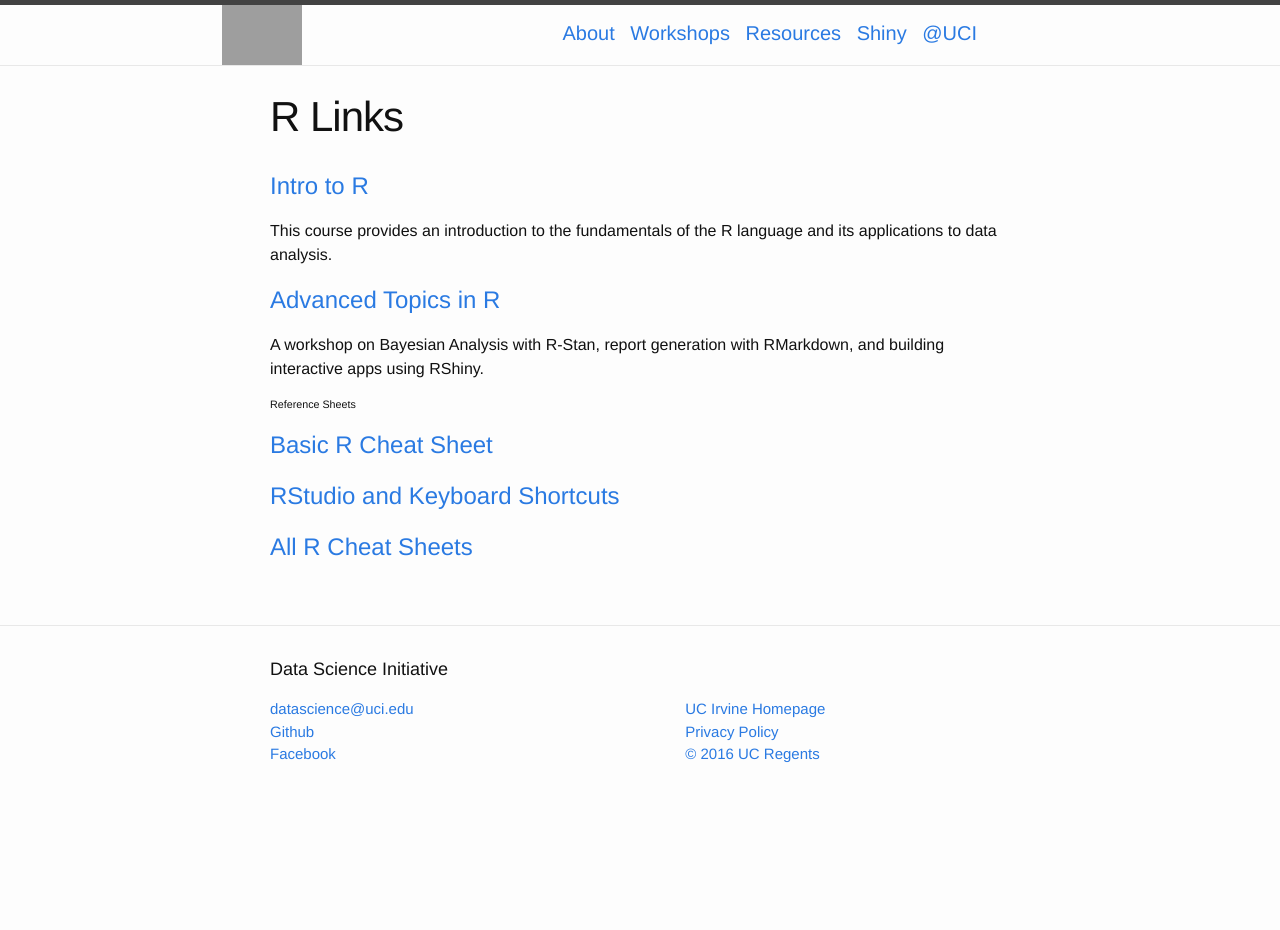
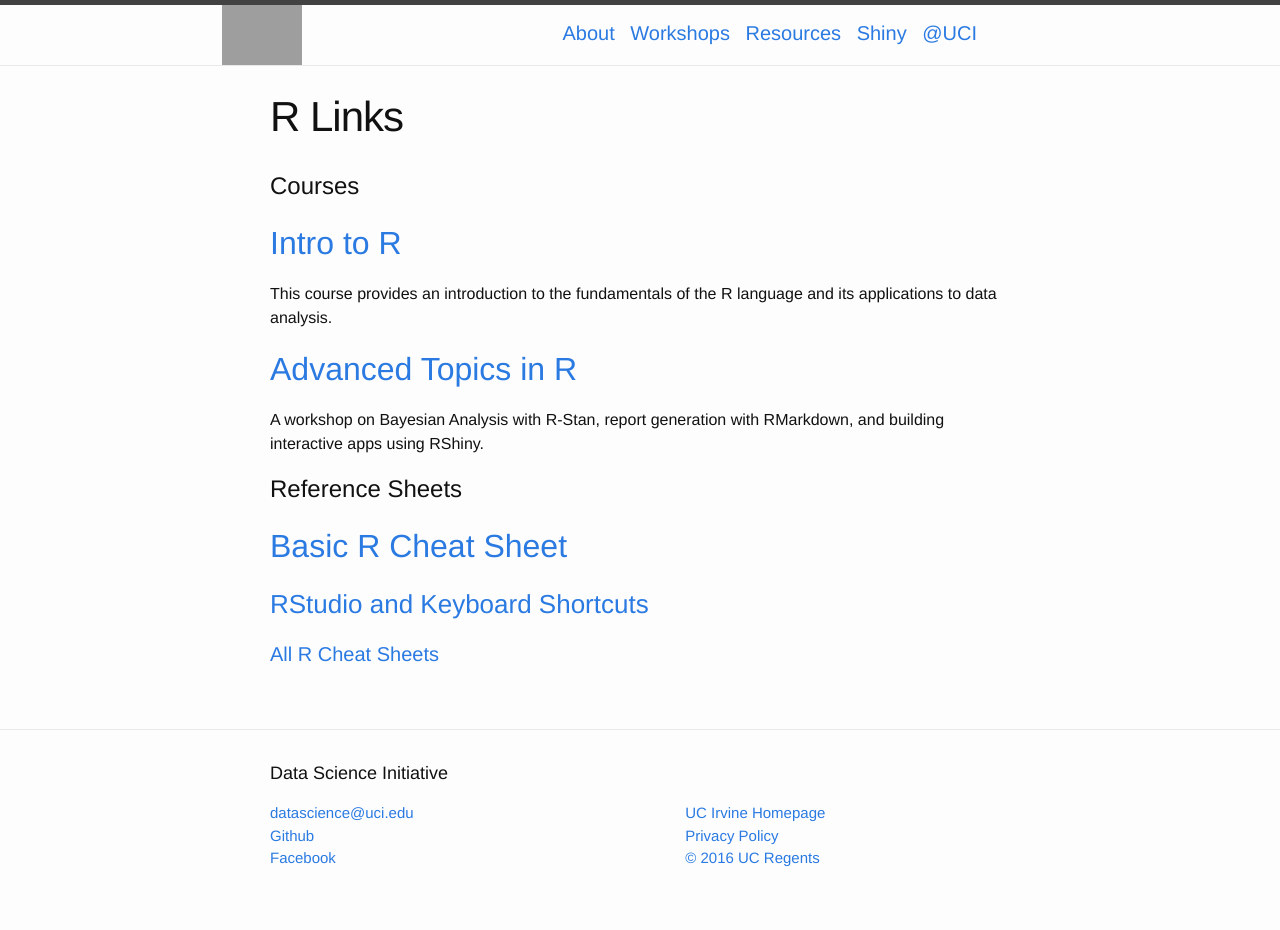
Before and after one commit to UCIDataScienceInitiative/UCIDataScienceInitiative.github.io, a Jekyll site: the page built from Workshops/R.html, in a window 1280 px wide. Built offline with Jekyll 4.4.1, drawn with Linux system fonts in a browser that asks for light colours; before the commit the page ends 900 px from its top, so only the background shows below that; grey boxes are pictures that could not be loaded.

Commit message:
Update R.html

```diff
--- a/Workshops/R.html
+++ b/Workshops/R.html
@@ -3,17 +3,18 @@
 title: R Links
 permalink: /R/
 ---
+<h1>Courses</h1>
 
-<h1><a href="https://ucidatascienceinitiative.github.io/Workshops/IntroR/" >Intro to R</a></h1>
+<h2><a href="https://ucidatascienceinitiative.github.io/Workshops/IntroR/" >Intro to R</a></h2>
 <p>This course provides an introduction to the fundamentals of the R language and its applications to data analysis.</p>
 
-<h1><a href="https://ucidatascienceinitiative.github.io/Workshops/TopicsR/" >Advanced Topics in R</a></h1>
+<h2><a href="https://ucidatascienceinitiative.github.io/Workshops/TopicsR/" >Advanced Topics in R</a></h2>
 <p>A workshop on Bayesian Analysis with R-Stan, report generation with RMarkdown, and building interactive apps using RShiny.</p>
 
-<h6>Reference Sheets</h6>
+<h1>Reference Sheets</h1>
 
-<h1><a href="https://www.rstudio.com/wp-content/uploads/2016/10/r-cheat-sheet-3.pdf" target="_blank"> Basic R Cheat Sheet </a></h1>
+<h2><a href="https://www.rstudio.com/wp-content/uploads/2016/10/r-cheat-sheet-3.pdf" target="_blank"> Basic R Cheat Sheet </a></h2>
 
-<h1><a href="https://www.rstudio.com/wp-content/uploads/2016/01/rstudio-IDE-cheatsheet.pdf" target="_blank"> RStudio and Keyboard Shortcuts </a></h1>
+<h3><a href="https://www.rstudio.com/wp-content/uploads/2016/01/rstudio-IDE-cheatsheet.pdf" target="_blank"> RStudio and Keyboard Shortcuts </a></h3>
 
-<h1><a href="https://www.rstudio.com/resources/cheatsheets/" target="_blank"> All R Cheat Sheets </a></h1>
+<h4><a href="https://www.rstudio.com/resources/cheatsheets/" target="_blank"> All R Cheat Sheets </a></h4>
```
